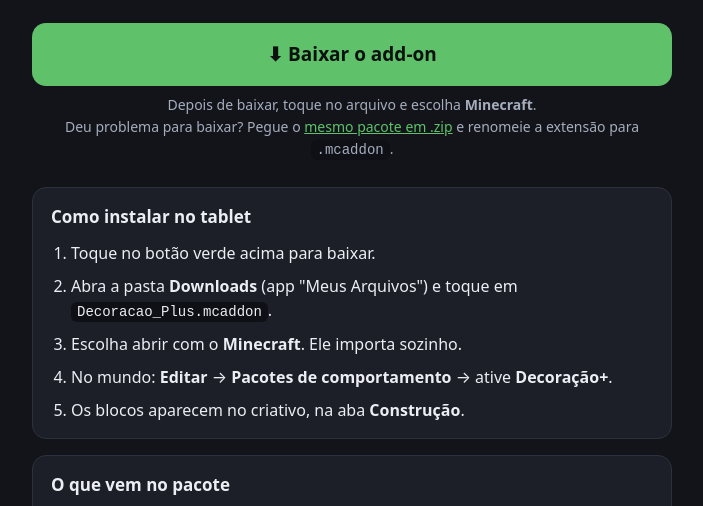
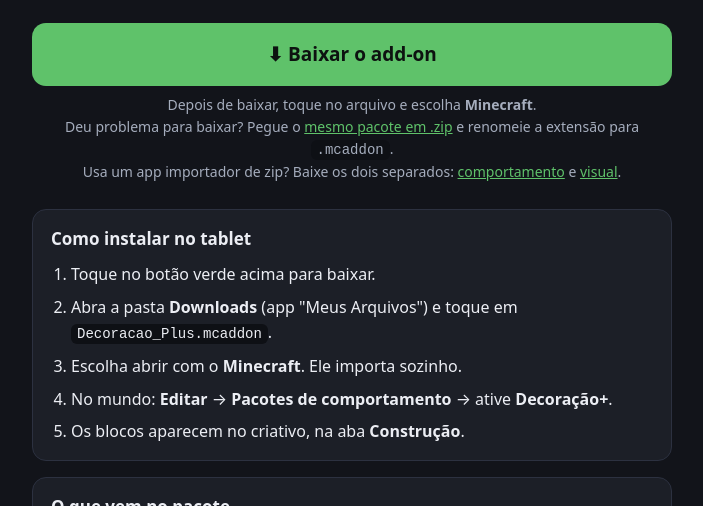
Before and after one commit to gustavorizzo-cmd/capa-na-hora, a plain HTML site: page mod-decoracao/index.html in a window 1280 px wide. Shown: the part 225-731 px from the top of the page, without its empty margins (288-991 px from the left). Drawn offline with Linux system fonts and the light colour scheme.

Commit message:
Gerar também os .mcpack separados do add-on
Apps importadores de zip costumam importar um pacote por vez, então o
build agora produz Decoracao_Plus_Comportamento.mcpack e
Decoracao_Plus_Visual.mcpack, cada um com o manifest.json na raiz do
arquivo, que é onde esses apps procuram. README e página de download
explicam que os dois precisam ser importados.

Co-Authored-By: Claude Opus 5 <noreply@anthropic.com>
Claude-Session: https://claude.ai/code/session_017tsm7SUwQcaUXTinzBct21

```diff
--- a/mod-decoracao/index.html
+++ b/mod-decoracao/index.html
@@ -41,7 +41,10 @@
   <p class="hint">Depois de baixar, toque no arquivo e escolha <b>Minecraft</b>.<br>
     Deu problema para baixar? Pegue o
     <a class="alt" href="Decoracao_Plus.zip" download>mesmo pacote em .zip</a>
-    e renomeie a extensão para <code>.mcaddon</code>.</p>
+    e renomeie a extensão para <code>.mcaddon</code>.<br>
+    Usa um app importador de zip? Baixe os dois separados:
+    <a class="alt" href="Decoracao_Plus_Comportamento.mcpack" download>comportamento</a>
+    e <a class="alt" href="Decoracao_Plus_Visual.mcpack" download>visual</a>.</p>
 
   <section>
     <h2>Como instalar no tablet</h2>
```
Also changed, not shown: 6 other files.
